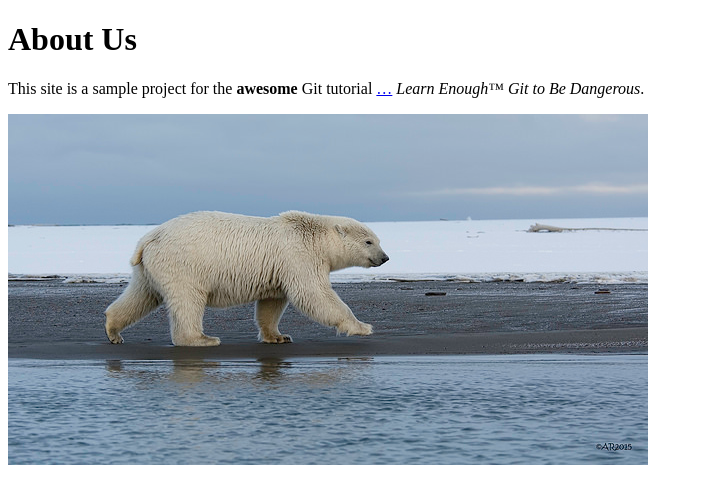
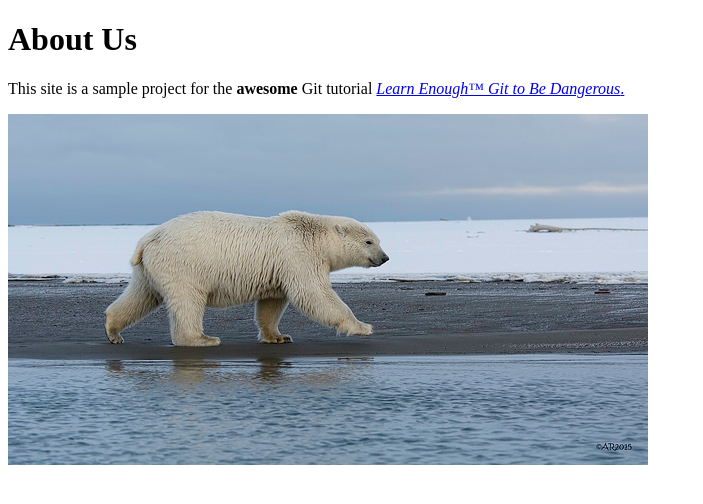
Before and after one commit to vaishali0926/Vaishali, a plain HTML site: page about.html in a window 1280 px wide. Shown: the whole page, without its empty margins (0-703 px from the left). Drawn offline with Linux system fonts and the light colour scheme.

Commit message:
edit about page

```diff
--- a/about.html
+++ b/about.html
@@ -8,8 +8,7 @@
     <h1>About Us</h1>
     <p>
       This site is a sample project for the <strong>awesome</strong> Git
-      tutorial <a href="http://learnenough.com/git-tutorial">…</a>
-<em>Learn Enough™ Git to Be Dangerous</em>.
+      tutorial <a href="http://learnenough.com/git-tutorial"><em>Learn Enough™ Git to Be Dangerous</em>.
     </p>
          <img src="images/polar_bear.jpg" alt="Polar bear">
   </body>
```
